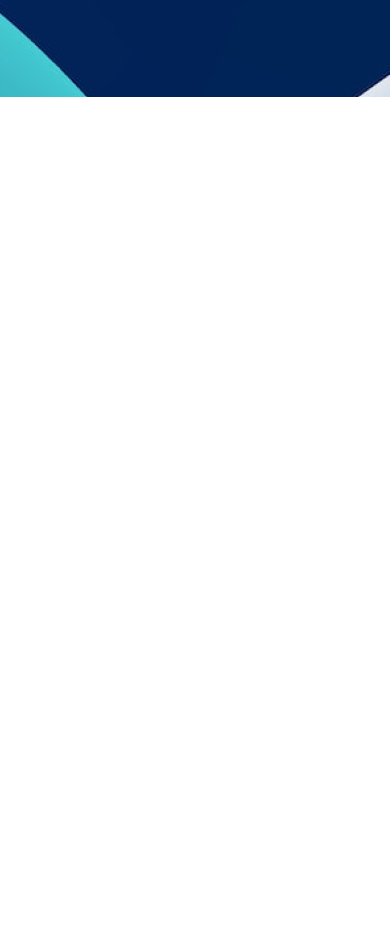
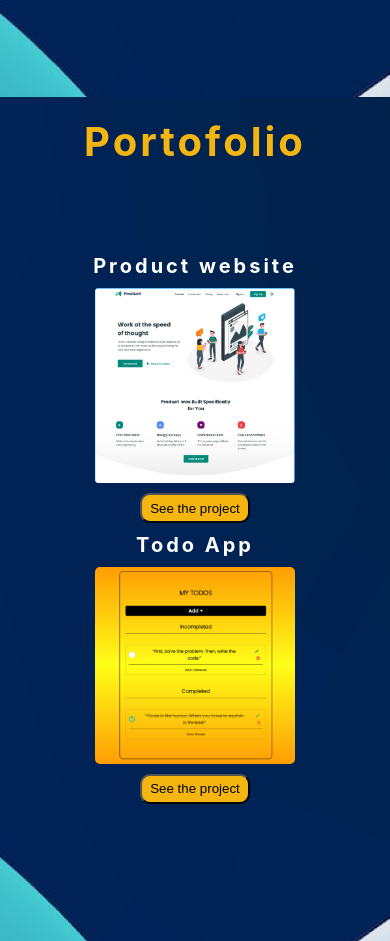
Before and after one commit to Adrian-Edu/best-web-design, a React (Create React App) app: page / in a window 390 px wide. Shown: the part 4179-5120 px from the top of the page. Before the commit the page ends 4276 px from the top, so only its background shows below. Built offline with nearby package versions, Linux system fonts and the light colour scheme.

Commit message:
gata si pagina 6

```diff
--- a/src/App.jsx
+++ b/src/App.jsx
@@ -5,6 +5,7 @@ import Navbar from "./navbar/Navbar";
 import ThirdPage from "./third-page/ThirdPage";
 import FourthPage from "./fourth-page/FourtPage";
 import FifthPage from "./fifth-page/FifthPage";
+import Sixth from "./sixth-page/SixthPage";
 
 function App() {
   return (
@@ -15,6 +16,7 @@ function App() {
       <ThirdPage />
       <FourthPage />
       <FifthPage />
+      <Sixth />
     </section>
   );
 }
--- /dev/null
+++ b/src/sixth-page/SixthPage.css
@@ -0,0 +1,184 @@
+.page-height {
+  height: 100vh;
+}
+
+.sixth-container {
+  display: flex;
+  flex-direction: row;
+  align-items: center;
+  justify-content: space-evenly;
+  margin-top: 20px;
+  height: 80%;
+}
+
+.first2-sixth {
+  display: flex;
+}
+
+.second2-sixth {
+  display: flex;
+}
+
+.test2 {
+  display: flex;
+  flex-direction: column;
+  justify-content: center;
+  align-items: center;
+  text-align: center;
+  margin: 0 20px;
+}
+
+.product {
+  width: 460px;
+  object-fit: contain;
+}
+
+.todo {
+  width: 460px;
+  object-fit: contain;
+  border-radius: 5px;
+}
+
+.header-sixth {
+  text-align: center;
+  font-size: 50px;
+  color: #f4b510;
+  padding: 50px 0;
+  margin: 0;
+  letter-spacing: 3px;
+  padding: 20px 0 0 0;
+  font-weight: 700;
+}
+
+h10 {
+  color: white;
+  font-size: 30px;
+  font-weight: 700;
+  text-align: center;
+  letter-spacing: 3px;
+  margin-bottom: 10px;
+}
+
+.sixth-button {
+  margin-top: 10px;
+  height: 50px;
+  width: 130px;
+  border-radius: 10px;
+  background-color: #f4b510;
+}
+
+@media screen and (max-width: 1400px) {
+  .product {
+    width: 420px;
+  }
+
+  .todo {
+    width: 420px;
+  }
+
+  .header-sixth {
+    font-size: 45px;
+  }
+
+  h10 {
+    font-size: 25px;
+    font-weight: 700;
+  }
+
+  .sixth-button {
+    height: 40px;
+    width: 130px;
+  }
+}
+
+@media screen and (max-width: 1100px) {
+  .product {
+    width: 390px;
+  }
+
+  .todo {
+    width: 390px;
+  }
+
+  .header-sixth {
+    font-size: 40px;
+  }
+
+  h10 {
+    font-size: 20px;
+  }
+
+  .sixth-button {
+    height: 35px;
+    width: 130px;
+  }
+}
+
+@media screen and (max-width: 1000px) {
+  .product {
+    width: 280px;
+  }
+
+  .todo {
+    width: 280px;
+  }
+
+  .header-sixth {
+    font-size: 40px;
+  }
+
+  h10 {
+    font-size: 20px;
+  }
+
+  .sixth-button {
+    height: 30px;
+    width: 110px;
+  }
+  .sixth-container {
+    display: flex;
+    flex-direction: row;
+    align-items: center;
+    justify-content: center;
+    margin: 0 0;
+  }
+}
+
+@media screen and (max-width: 700px) {
+  .product {
+    width: 200px;
+  }
+
+  .todo {
+    width: 200px;
+  }
+
+  .header-sixth {
+    font-size: 40px;
+  }
+
+  h10 {
+    font-size: 20px;
+  }
+
+  .sixth-button {
+    height: 30px;
+    width: 110px;
+  }
+  .sixth-container {
+    display: flex;
+    flex-direction: row;
+    align-items: center;
+    justify-content: center;
+  }
+  .sixth-container {
+    display: flex;
+    flex-direction: column;
+    align-items: center;
+    justify-content: center;
+    margin-top: 20px;
+  }
+  .test2 {
+    margin-top: 10px;
+  }
+}
--- /dev/null
+++ b/src/sixth-page/SixthPage.jsx
@@ -0,0 +1,36 @@
+import React from "react";
+import background from "../background.png";
+import "./SixthPage.css";
+import product from "./product.png";
+import todo from "./todo.png";
+
+function Sixth() {
+  return (
+    <section
+      className="page-height"
+      style={{ backgroundImage: `url(${background})` }}
+    >
+      <div>
+        <p className="header-sixth">Portofolio</p>
+      </div>
+      <div className="sixth-container">
+        <div className="first2-fifth">
+          <div className="test2">
+            <h10>Product website</h10>
+            <img src={product} className="product" alt="" />
+            <button className="sixth-button">See the project</button>
+          </div>
+        </div>
+        <div className="second2-fifth">
+          <div className="test2">
+            <h10>Todo App</h10>
+            <img src={todo} className="todo" alt="" />
+            <button className="sixth-button">See the project</button>
+          </div>
+        </div>
+      </div>
+    </section>
+  );
+}
+
+export default Sixth;
```
Also changed, not shown: src/sixth-page/product.png (added), src/sixth-page/todo.png (added).
